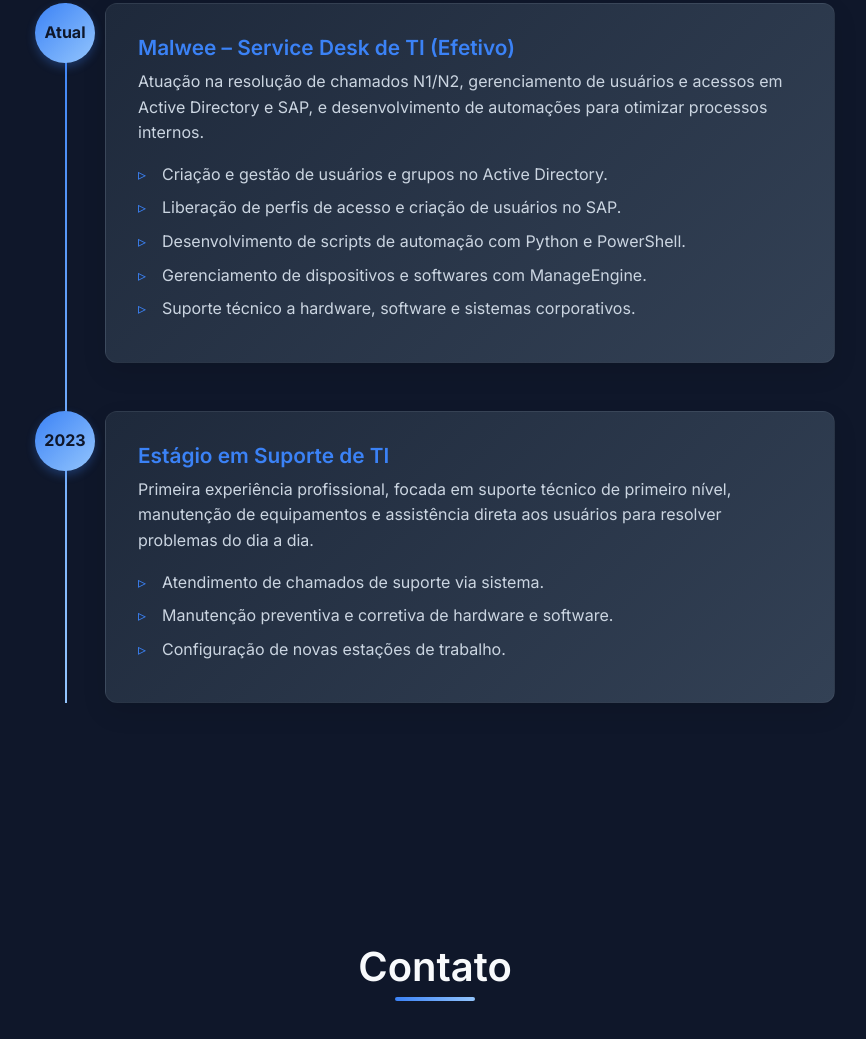
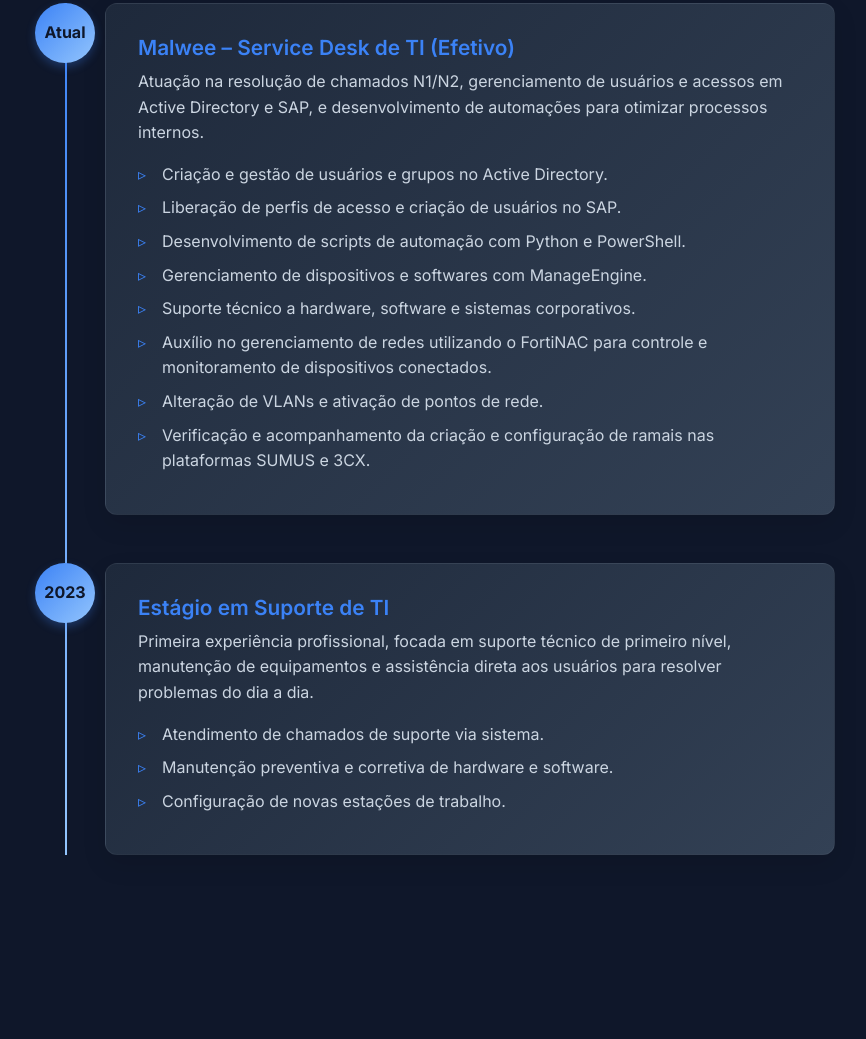
Before and after one commit to luisbaumann28122005-jpg/Portifolio, a plain HTML site: page index.html in a window 1280 px wide. Shown: the part 4124-5163 px from the top of the page, without its empty margins (205-1071 px from the left). Drawn offline with Linux system fonts and the light colour scheme.

Commit message:
Update index.html
more habilities

```diff
--- a/index.html
+++ b/index.html
@@ -1158,6 +1158,9 @@
                                 <li>Desenvolvimento de scripts de automação com Python e PowerShell.</li>
                                 <li>Gerenciamento de dispositivos e softwares com ManageEngine.</li>
                                 <li>Suporte técnico a hardware, software e sistemas corporativos.</li>
+                                <li>Auxílio no gerenciamento de redes utilizando o FortiNAC para controle e monitoramento de dispositivos conectados.</li>
+                                <li>Alteração de VLANs e ativação de pontos de rede.</li>
+                                <li>Verificação e acompanhamento da criação e configuração de ramais nas plataformas SUMUS e 3CX.</li>
                             </ul>
                         </div>
                     </div>
```
